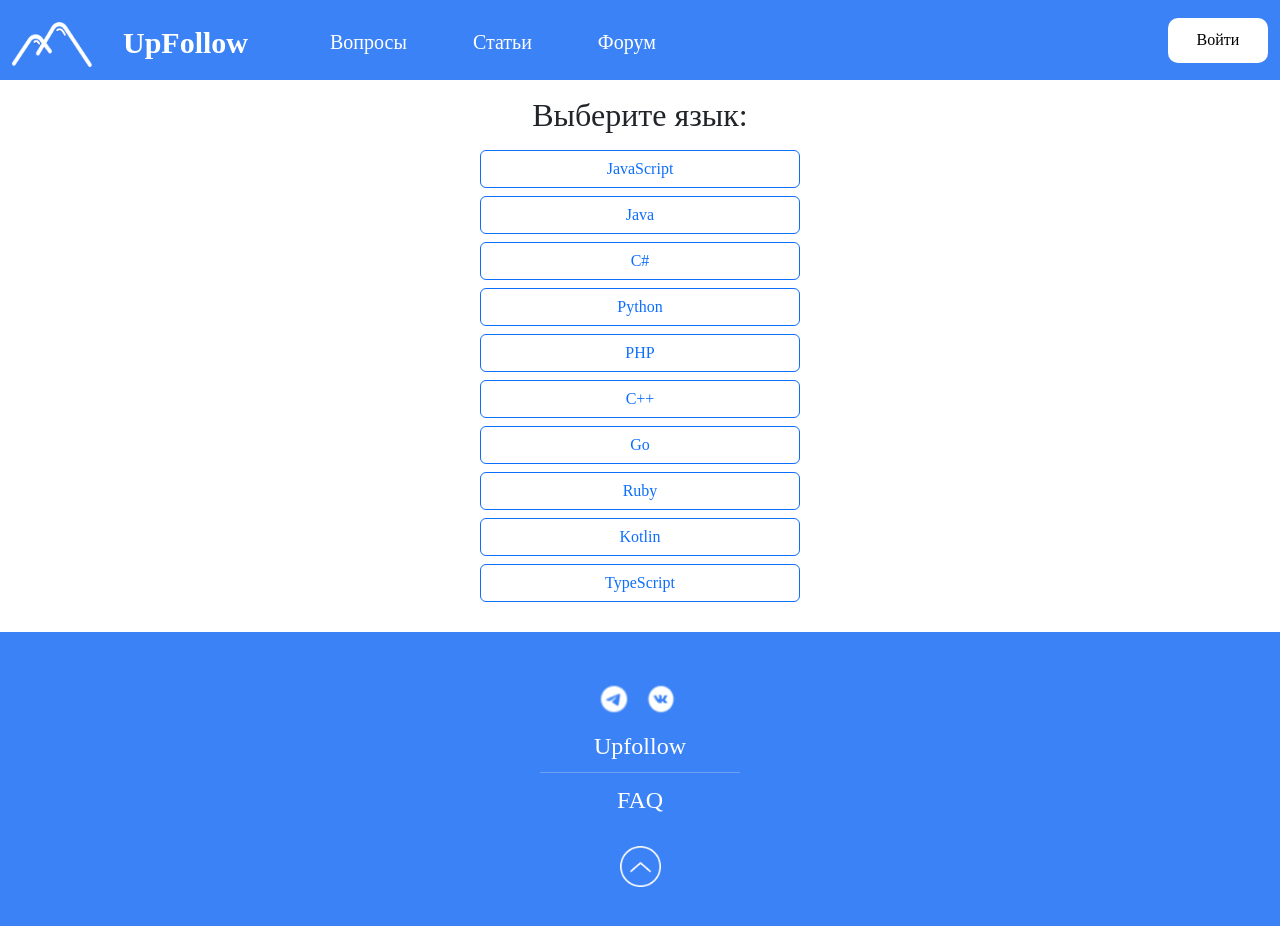
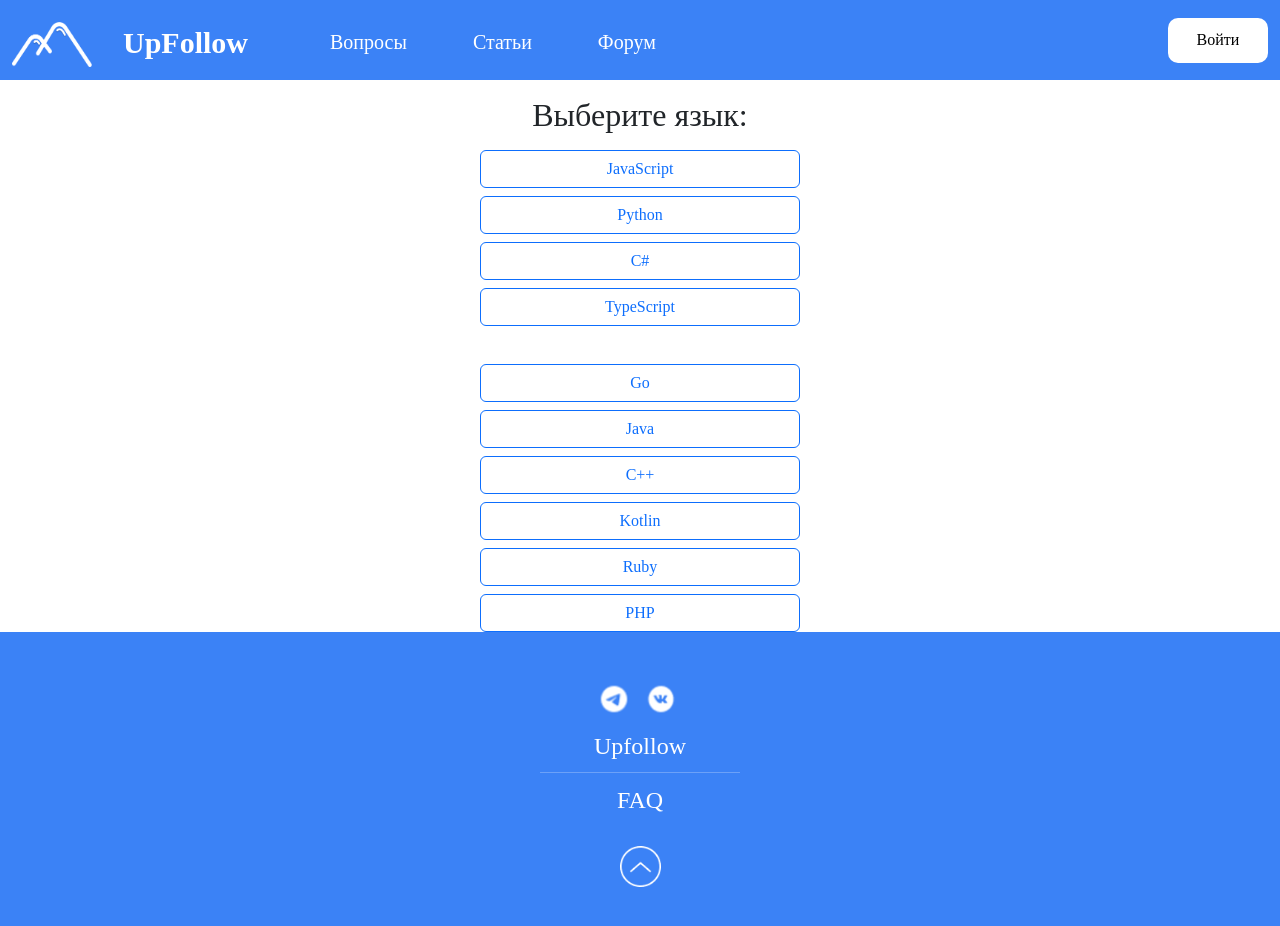
Before and after one commit to OverflowProjectMSP/final, a Vue app in the folder client/: page /ForumPage in a window 1280 px wide. Shown: the top 926 px of the page. Built offline with nearby package versions, Linux system fonts and the light colour scheme; no server answers; a web font is replaced by a local one.

Commit message:
Update ForumPage.vue

```diff
--- a/client/src/components/Forum/ForumPage.vue
+++ b/client/src/components/Forum/ForumPage.vue
@@ -6,15 +6,15 @@ import axios from 'axios';
 <div class="container d-flex flex-column gap-2 align-items-center">
     <h2 class="text-center mt-3">Выберите язык:</h2>
     <a href="/Forum?lang=javascript"><button class="btn btn-outline-primary">JavaScript</button></a>
+    <a href="/Forum?lang=python"><button class="btn btn-outline-primary">Python</button></a>
+    <a href="/Forum?lang=cs"><button class="btn btn-outline-primary">C#</button></a>
+    <a href="/Forum?lang=ts" class="a"><button class="btn btn-outline-primary">TypeScript</button></a>
+    <a href="/Forum?lang=go"><button class="btn btn-outline-primary">Go</button></a>
     <a href="/Forum?lang=java"><button class="btn btn-outline-primary">Java</button></a>
-    <a href="/Forum?lang=cs"><button class="btn btn-outline-primary">C#</button></a>
-    <a href="/Forum?lang=python"><button class="btn btn-outline-primary">Python</button></a>
+    <a href="/Forum?lang=cpp"><button class="btn btn-outline-primary">C++</button></a>
+    <a href="/Forum?lang=kotlin"><button class="btn btn-outline-primary">Kotlin</button></a>
+    <a href="/Forum?lang=ruby"><button class="btn btn-outline-primary">Ruby</button></a>
     <a href="/Forum?lang=php"><button class="btn btn-outline-primary">PHP</button></a>
-    <a href="/Forum?lang=cpp"><button class="btn btn-outline-primary">C++</button></a>
-    <a href="/Forum?lang=go"><button class="btn btn-outline-primary">Go</button></a>
-    <a href="/Forum?lang=ruby"><button class="btn btn-outline-primary">Ruby</button></a>
-    <a href="/Forum?lang=kotlin"><button class="btn btn-outline-primary">Kotlin</button></a>
-  <a href="/Forum?lang=typescript" class="a"><button class="btn btn-outline-primary">TypeScript</button></a>
 </div>
 </template>
 
```
